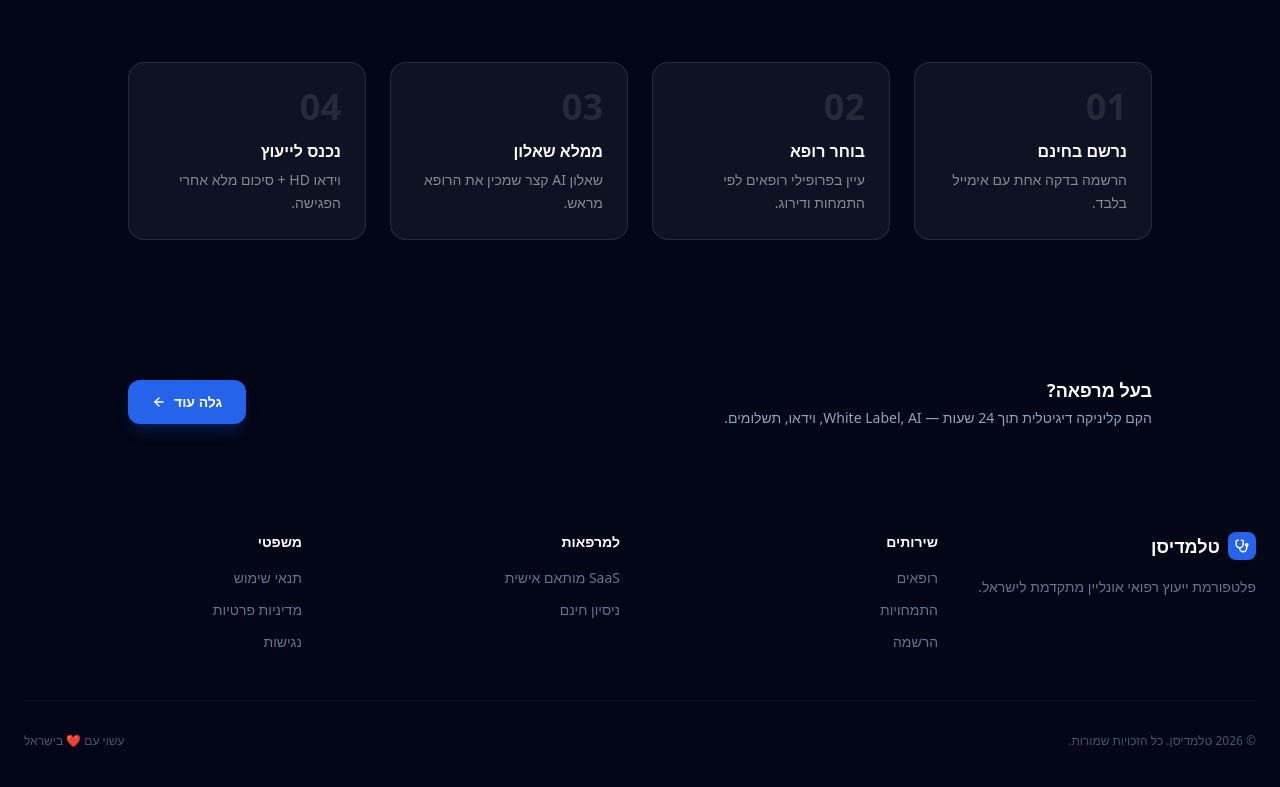
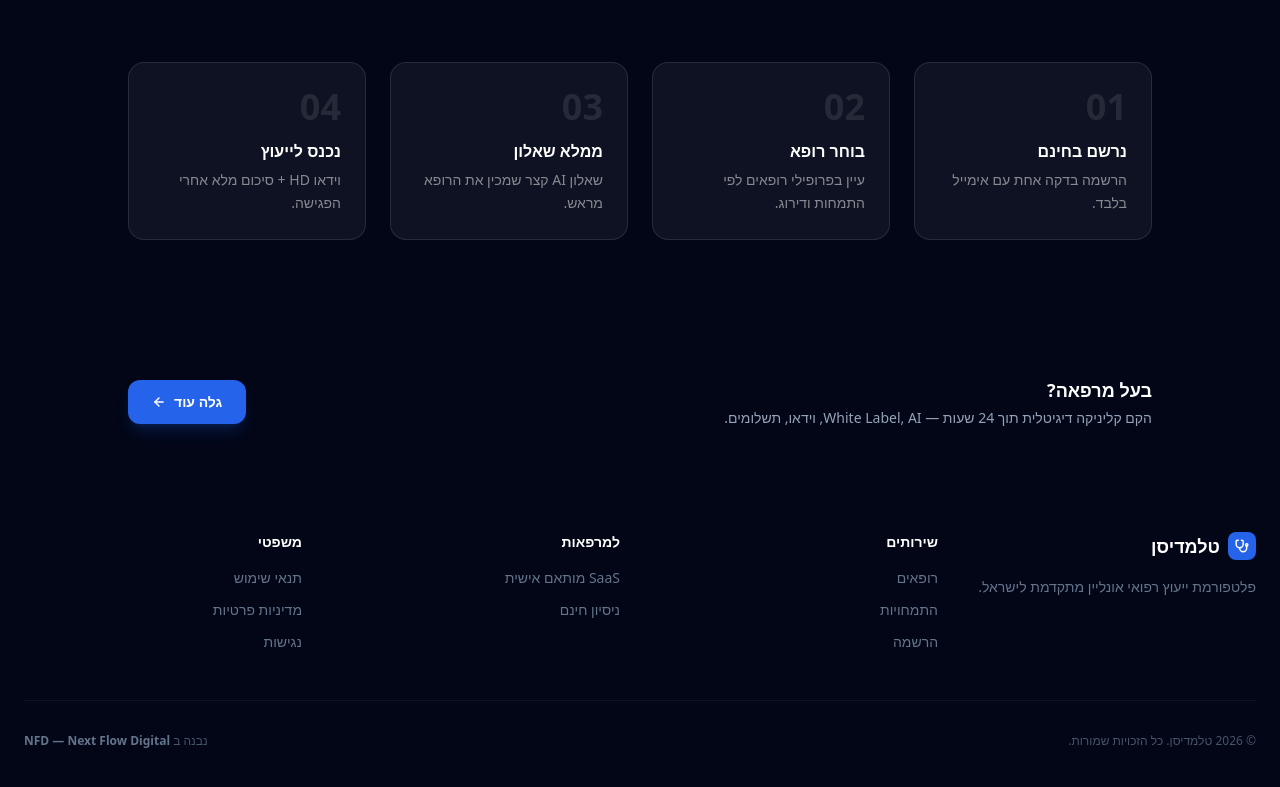
Before and after one commit to fadyzar/Medical, a Next.js app: page / in a window 1280 px wide. Shown: the part 3196-3983 px from the top of the page. Built offline with nearby package versions, Linux system fonts and the light colour scheme; no server answers.

Commit message:
Fix missing NFD credit in app/page.tsx footer
Co-Authored-By: Claude Sonnet 4.6 <noreply@anthropic.com>

```diff
--- a/app/page.tsx
+++ b/app/page.tsx
@@ -302,7 +302,7 @@ export default function HomePage() {
           </div>
           <div className="mt-12 pt-8 border-t border-white/5 flex flex-col sm:flex-row justify-between items-center gap-4 text-xs text-slate-600">
             <p>&copy; {new Date().getFullYear()} טלמדיסן. כל הזכויות שמורות.</p>
-            <p>עשוי עם ❤ בישראל</p>
+            <p>נבנה ב <span className="font-semibold text-slate-500">NFD — Next Flow Digital</span></p>
           </div>
         </div>
       </footer>
```
